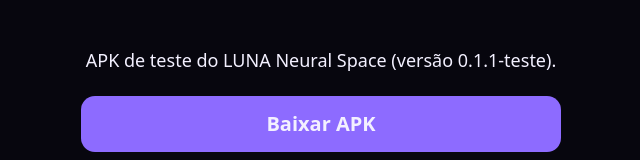
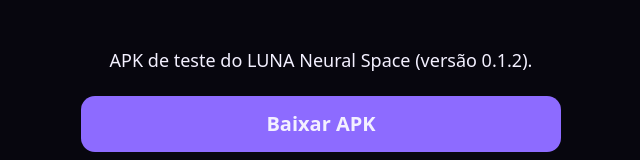
Before and after one commit to marlondouglas/luna-neural-space, a plain HTML site: page download.html in a window 1280 px wide. Shown: the top 160 px of the page, without its empty margins (319-959 px from the left). Drawn offline with Linux system fonts and the light colour scheme.

Commit message:
docs: página de download mostra versão 0.1.2

```diff
--- a/download.html
+++ b/download.html
@@ -17,7 +17,7 @@
 </head>
 <body>
   <main>
-    <p>APK de teste do LUNA Neural Space (versão 0.1.1-teste).</p>
+    <p>APK de teste do LUNA Neural Space (versão 0.1.2).</p>
     <a class="btn" href="https://github.com/marlondouglas/luna-neural-space/releases/latest/download/luna-neural-space-teste.apk" download>Baixar APK</a>
     <small>Para instalar, permita "instalar apps desconhecidos" no Android.</small>
   </main>
```
